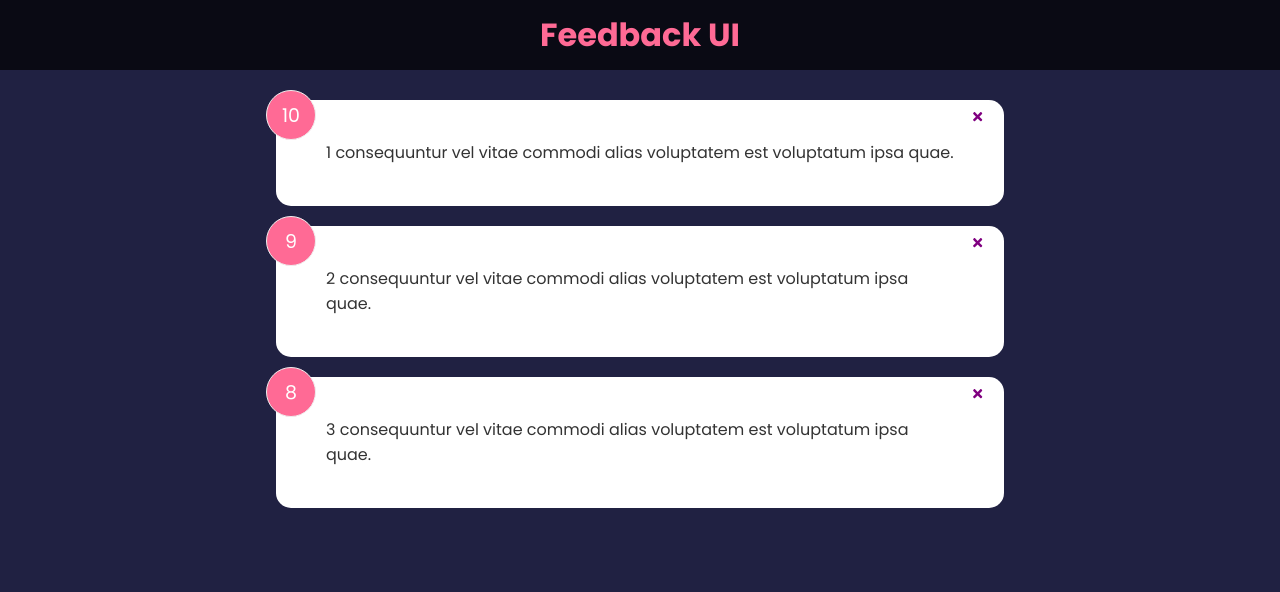
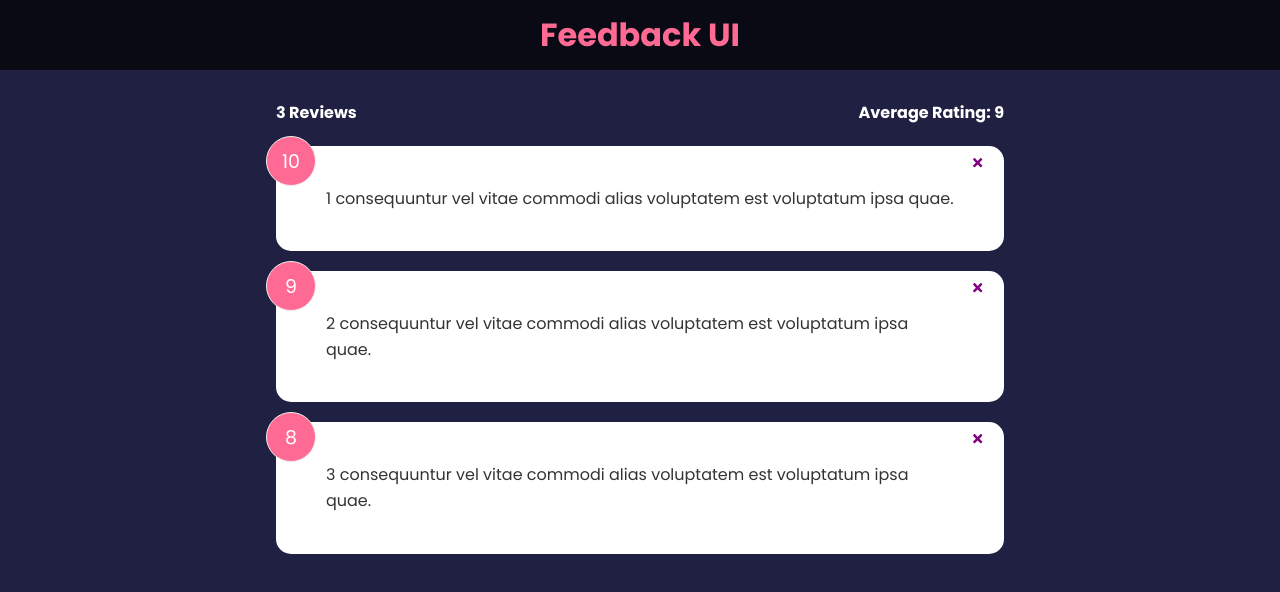
Before and after one commit to DeadDodo15/feedback-app, a React (Create React App) app: page / in a window 1280 px wide. Shown: the top 592 px of the page. Built offline with nearby package versions, Linux system fonts and the light colour scheme.

Commit message:
feedback stats component & reactivity

```diff
--- a/src/App.js
+++ b/src/App.js
@@ -2,6 +2,7 @@
 import Header from "./components/Header"
 import FeedbackList from "./components/FeedbackList"
 import FeedbackData from "./data/FeedbackData"
+import FeedbackStats from "./components/FeedbackStats"
 
 function App(){
     const [Feedback, setFeedback] = useState(FeedbackData)
@@ -15,6 +16,7 @@
     return <>
     <Header text="Feedback UI" />
     <div className="container">
+        <FeedbackStats feedback={Feedback}/>
     <FeedbackList feedback={Feedback} handleDelete={deleteFeedback}/>
     </div>
     </>
--- a/src/components/FeedbackList.jsx
+++ b/src/components/FeedbackList.jsx
@@ -3,9 +3,9 @@
 
 function FeedbackList({feedback, handleDelete}){
 
-    if(!feedback || feedback.lenght === 0){
+    if(!feedback || feedback.length === 0){
         return <p>No feedback yet</p>
-    }
+    }else {
 
         return (
         <div className="feedback-list">
@@ -14,6 +14,8 @@
             ))}
         </div>
         )
+    }
+
 }
 
 FeedbackList.propTypes = {
--- /dev/null
+++ b/src/components/FeedbackStats.jsx
@@ -0,0 +1,29 @@
+import PropTypes  from 'prop-types'
+
+function FeedbackStats({ feedback }){
+
+    let averageRating = feedback.reduce((acc,curr)=>{return acc + curr.rating},0)/feedback.length
+    averageRating.toFixed(1).replace(/[.,]0$/,"")
+
+    return(
+        <div className="feedback-stats">
+            <h4>{feedback.length} Reviews</h4>
+            <h4>Average Rating: {isNaN(averageRating)? 0 : averageRating}</h4>
+        </div>
+    )
+
+
+}
+
+FeedbackStats.propTypes = {
+    feedback: PropTypes.arrayOf(
+    PropTypes.shape(
+        {
+            id: PropTypes.number.isRequired,
+            text: PropTypes.string.isRequired,
+            rating: PropTypes.number.isRequired,
+        }
+    ))
+}
+
+export default FeedbackStats
```
Lines whose indentation alone changed are shown as unchanged.
